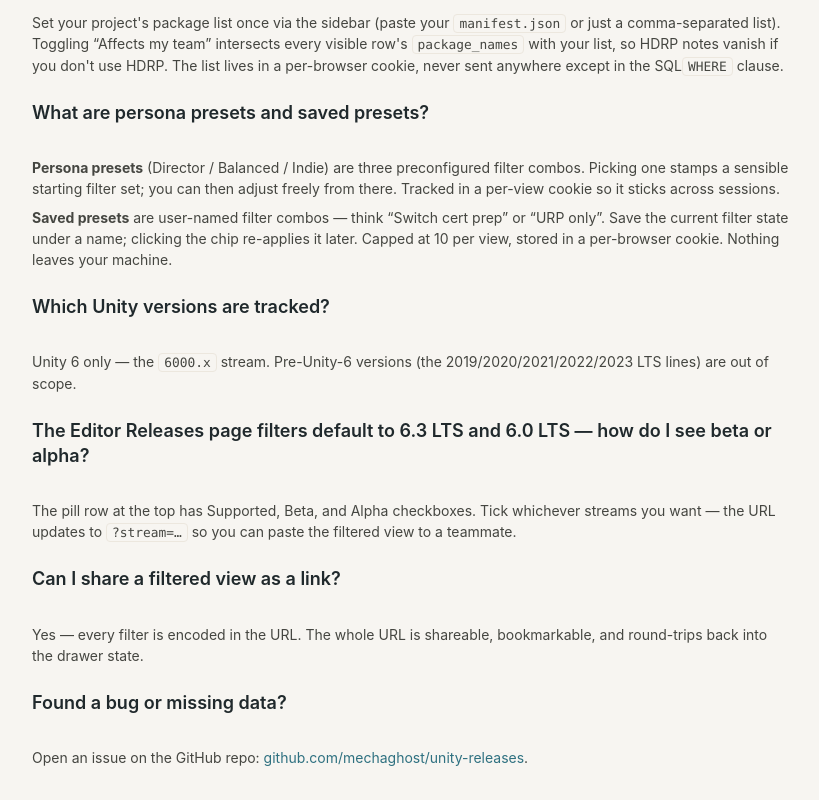
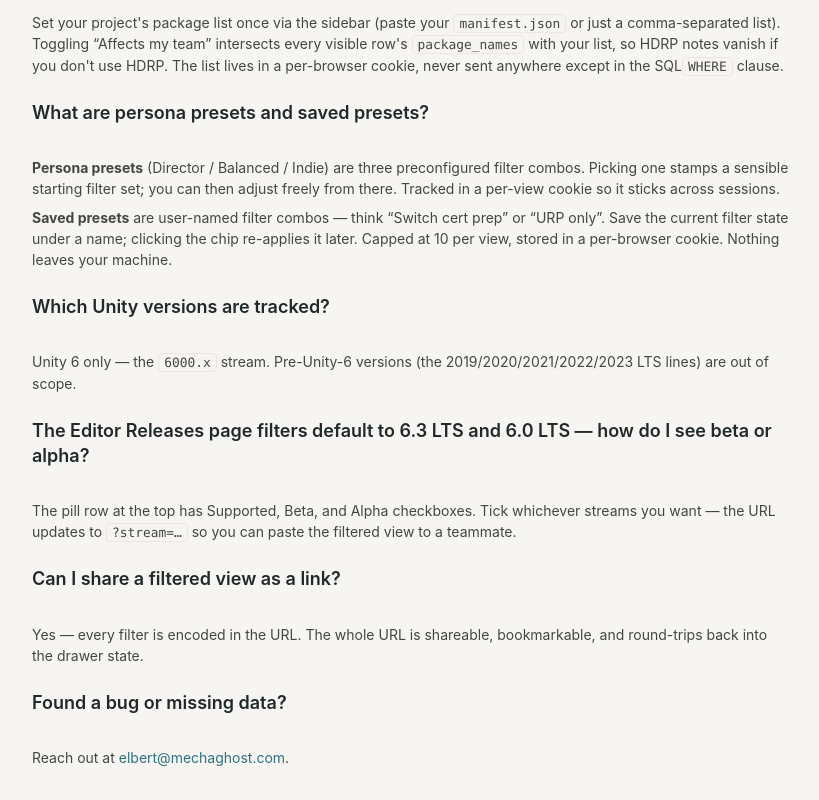
Before and after one commit to mechaghost/unity-releases, a Next.js app: page /faq in a window 1280 px wide. Shown: the part 1651-2451 px from the top of the page, without its empty margins (232-1051 px from the left). Built offline with nearby package versions, Linux system fonts and the light colour scheme; no server answers; the database is empty.

Commit message:
fix: update FAQ contact email

```diff
--- a/src/app/faq/page.tsx
+++ b/src/app/faq/page.tsx
@@ -217,14 +217,8 @@
 
         <Question id="bug">Found a bug or missing data?</Question>
         <Answer>
-          Open an issue on the GitHub repo:{" "}
-          <a
-            href="https://github.com/mechaghost/unity-releases"
-            target="_blank"
-            rel="noopener noreferrer"
-          >
-            github.com/mechaghost/unity-releases
-          </a>
+          Reach out at{" "}
+          <a href="mailto:elbert@mechaghost.com">elbert@mechaghost.com</a>
           .
         </Answer>
       </article>
```
Also changed, not shown: 1 other file (tests, documents, lock files or other folders).
